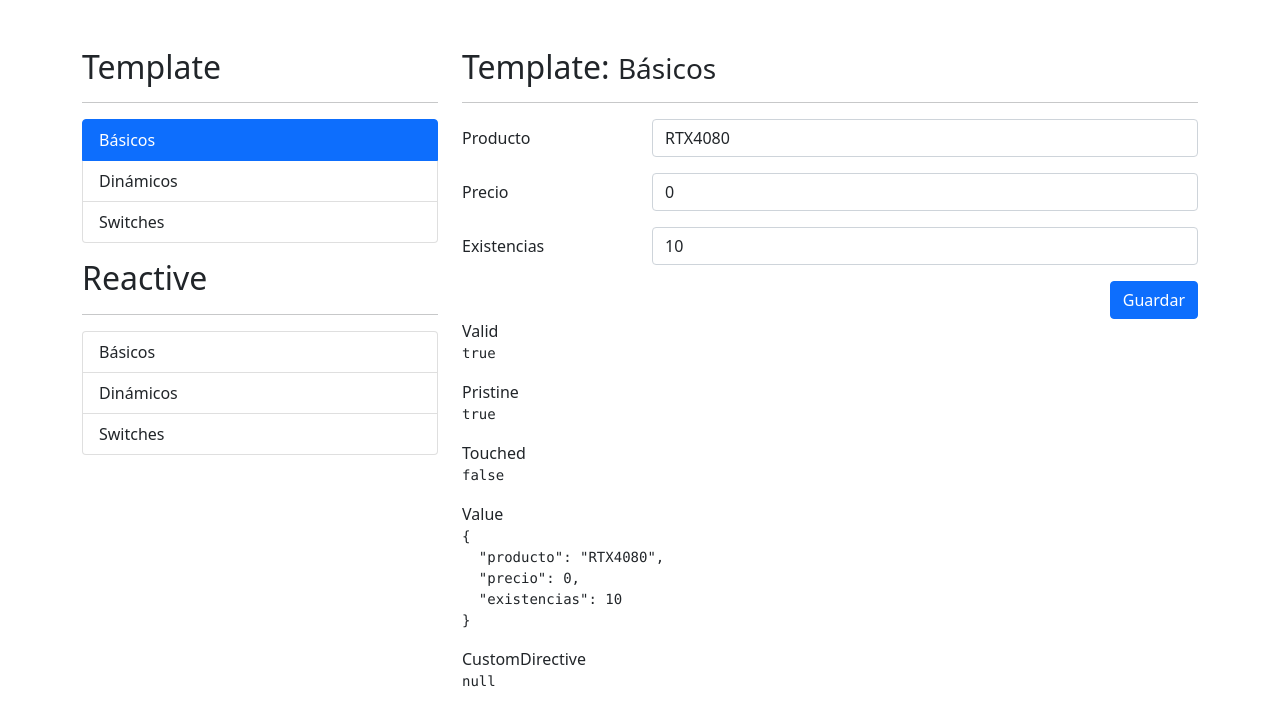
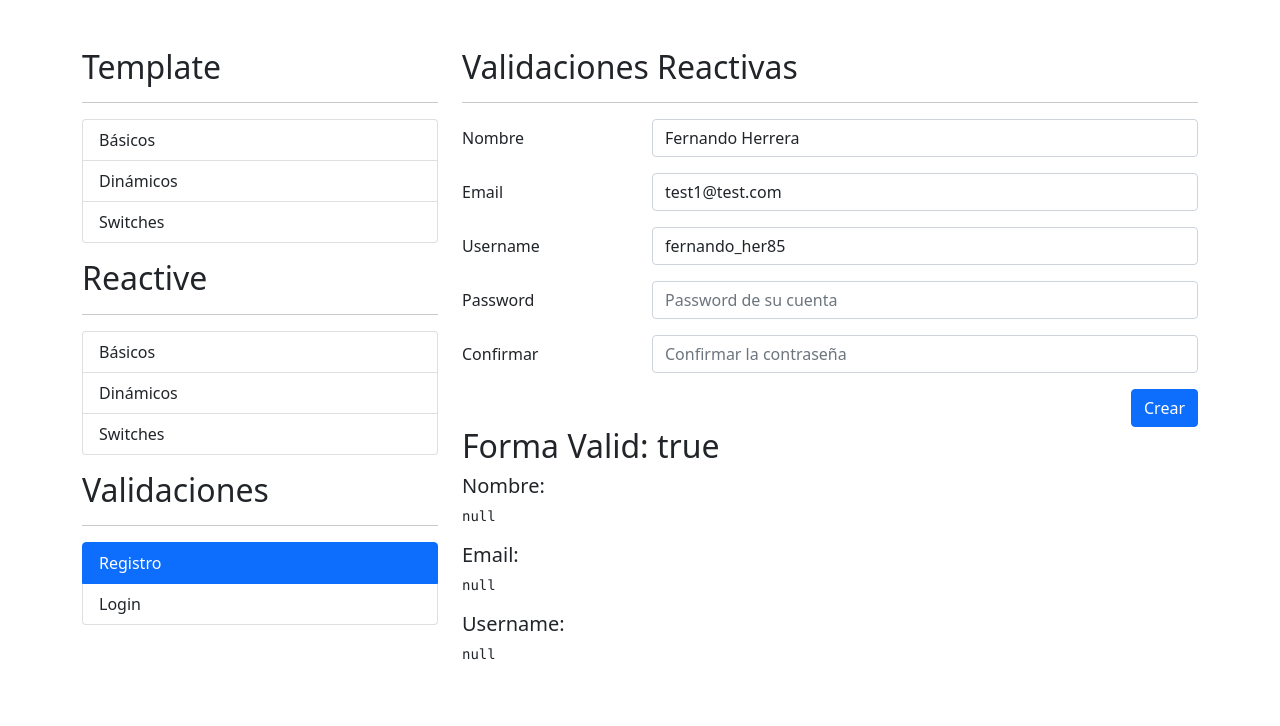
Before and after one commit to CharlieCastleWeb/06-formulariosApp, an Angular app: page /auth/registro in a window 1280 px wide. Before the commit this address led to /template/basicos. Shown: the top 726 px of the page. Built offline with nearby package versions, Linux system fonts and the light colour scheme.

Commit message:
Implementadas Validaciones Reactivas

```diff
--- a/src/app/app-routing.module.ts
+++ b/src/app/app-routing.module.ts
@@ -11,6 +11,10 @@ const routes: Routes = [
     loadChildren: () => import('./reactive/reactive.module').then( m => m.ReactiveModule )
   },
   {
+    path: 'auth',
+    loadChildren: () => import('./auth/auth.module').then( m => m.AuthModule )
+  },
+  {
     path: '**',
     redirectTo: 'template'
   }
--- a/src/app/app.module.ts
+++ b/src/app/app.module.ts
@@ -4,6 +4,7 @@ import { BrowserModule } from '@angular/platform-browser';
 import { AppRoutingModule } from './app-routing.module';
 import { AppComponent } from './app.component';
 import { SharedModule } from './shared/shared.module';
+import { AuthModule } from './auth/auth.module';
 
 @NgModule({
   declarations: [
@@ -12,7 +13,8 @@ import { SharedModule } from './shared/shared.module';
   imports: [
     BrowserModule,
     AppRoutingModule,
-    SharedModule
+    SharedModule,
+    AuthModule
   ],
   providers: [],
   bootstrap: [AppComponent]
--- /dev/null
+++ b/src/app/auth/pages/login/login.component.html
@@ -0,0 +1 @@
+<p>login works!</p>
--- /dev/null
+++ b/src/app/auth/pages/login/login.component.ts
@@ -0,0 +1,16 @@
+import { Component, OnInit } from '@angular/core';
+
+@Component({
+  selector: 'app-login',
+  templateUrl: './login.component.html',
+  styles: [
+  ]
+})
+export class LoginComponent implements OnInit {
+
+  constructor() { }
+
+  ngOnInit(): void {
+  }
+
+}
--- /dev/null
+++ b/src/app/auth/pages/registro/registro.component.html
@@ -0,0 +1,107 @@
+<h2>Validaciones Reactivas</h2>
+<hr>
+
+<div class="row">
+    <div class="col">
+        <form
+          autocomplete="off"
+          [formGroup]="miFormulario"
+          (ngSubmit)="submitFormulario()">
+            <!--nombre-->
+            <div class="row mb-3">
+                <label class="col-sm-3 col-form-label">Nombre</label>
+                <div class="col-sm-9">
+                    <input
+                        type="text"
+                        class="form-control"
+                        placeholder="Nombre del usuario"
+                        formControlName="nombre">
+                    <span
+                      class="form-text text-danger"
+                      *ngIf="campoNoValido('nombre')">
+                        Debe de ser en formato de nombre y apellido
+                    </span>
+                </div>
+
+            </div>
+
+            <!--Email-->
+            <div class="row mb-3">
+                <label class="col-sm-3 col-form-label">Email</label>
+                <div class="col-sm-9">
+                    <input
+                        type="email"
+                        class="form-control"
+                        placeholder="Email del usuario"
+                        formControlName="email">
+                    <span
+                      class="form-text text-danger"
+                      *ngIf="campoNoValido('email')">
+                      El correo es obligatorio
+                    </span>
+                </div>
+            </div>
+
+            <!--Username-->
+            <div class="row mb-3">
+                <label class="col-sm-3 col-form-label">Username</label>
+                <div class="col-sm-9">
+                    <input
+                        type="text"
+                        class="form-control"
+                        formControlName="username"
+                        placeholder="Nombre código del usuario">
+                    <span
+                      class="form-text text-danger"
+                      *ngIf="campoNoValido('username')">
+                      El username no puede ser Strider
+                    </span>
+                </div>
+            </div>
+
+            <!--Password-->
+            <div class="row mb-3">
+                <label class="col-sm-3 col-form-label">Password</label>
+                <div class="col-sm-9">
+                    <input
+                        type="password"
+                        class="form-control"
+                        placeholder="Password de su cuenta">
+                </div>
+            </div>
+
+            <!--Password2-->
+            <div class="row mb-3">
+                <label class="col-sm-3 col-form-label">Confirmar</label>
+                <div class="col-sm-9">
+                    <input
+                        type="password"
+                        class="form-control"
+                        placeholder="Confirmar la contraseña">
+                </div>
+            </div>
+
+            <div class="row">
+                <div class="col">
+                    <button
+                      class="btn btn-primary float-end"
+                      type="submit">
+                        Crear
+                    </button>
+                </div>
+            </div>
+        </form>
+
+    </div>
+</div>
+
+<h2>Forma Valid: {{miFormulario.valid}}</h2>
+
+<h5>Nombre: </h5>
+<pre>{{ this.miFormulario.controls['nombre'].errors | json }}</pre>
+
+<h5>Email: </h5>
+<pre>{{ this.miFormulario.controls['email'].errors | json }}</pre>
+
+<h5>Username: </h5>
+<pre>{{ this.miFormulario.controls['username'].errors | json }}</pre>
--- /dev/null
+++ b/src/app/auth/pages/registro/registro.component.ts
@@ -0,0 +1,43 @@
+import { Component, OnInit } from '@angular/core';
+import { FormBuilder, FormGroup, Validators } from '@angular/forms';
+import { ValidatorService } from '../../../shared/validator/validator.service';
+
+@Component({
+  selector: 'app-registro',
+  templateUrl: './registro.component.html',
+  styles: [
+  ]
+})
+export class RegistroComponent implements OnInit {
+
+  miFormulario: FormGroup = this.fb.group({
+    nombre: ['', [Validators.required, Validators.pattern(this.vs.nombreApellidoPattern)]],
+    email: ['', [Validators.required, Validators.pattern(this.vs.emailPattern)]],
+    username: ['', [Validators.required, this.vs.noPuedeSerStrider]]
+  });
+
+  constructor(  private fb: FormBuilder,
+                private vs: ValidatorService ) { }
+
+  ngOnInit(): void {
+
+    this.miFormulario.reset({
+      nombre: 'Fernando Herrera',
+      email: 'test1@test.com',
+      username: 'fernando_her85'
+    })
+
+  }
+
+  campoNoValido( campo: string ) {
+    return  this.miFormulario.get(campo)?.invalid
+            && this.miFormulario.get(campo)?.touched;
+  }
+
+  submitFormulario() {
+    console.log(this.miFormulario.value);
+
+    this.miFormulario.markAllAsTouched();
+
+  }
+}
--- a/src/app/shared/sidemenu/sidemenu.component.html
+++ b/src/app/shared/sidemenu/sidemenu.component.html
@@ -21,3 +21,15 @@
         routerLinkActive="active"
         >{{item.texto}}</li>
 </ul>
+
+<h2 class="mt-3">Validaciones</h2>
+<hr>
+
+<ul class="list-group">
+    <li
+        *ngFor="let item of authMenu"
+        class="list-group-item"
+        [routerLink]="[ item.ruta ]"
+        routerLinkActive="active"
+        >{{item.texto}}</li>
+</ul>
--- a/src/app/shared/sidemenu/sidemenu.component.ts
+++ b/src/app/shared/sidemenu/sidemenu.component.ts
@@ -43,8 +43,18 @@ export class SidemenuComponent {
     {
       texto: 'Switches',
       ruta: './reactive/switches'
-    },
+    }
   ];
 
+  authMenu: MenuItem[] = [
+    {
+      texto: 'Registro',
+      ruta: './auth/registro'
+    },
+    {
+      texto: 'Login',
+      ruta: './auth/login'
+    }
+  ];
 
 }
--- /dev/null
+++ b/src/app/shared/validator/validator.service.ts
@@ -0,0 +1,23 @@
+import { Injectable } from '@angular/core';
+import { FormControl, ValidationErrors } from '@angular/forms';
+
+@Injectable({
+  providedIn: 'root'
+})
+export class ValidatorService {
+
+  nombreApellidoPattern: string = '([a-zA-Z]+) ([a-zA-Z]+)';
+  emailPattern         : string = "^[a-z0-9._%+-]+@[a-z0-9.-]+\\.[a-z]{2,4}$";
+
+  noPuedeSerStrider( control: FormControl ): ValidationErrors | null {
+    const valor = control.value?.trim().toLowerCase();
+    if(valor === 'strider') {
+      return {
+        noStrider: true
+      }
+    }
+    return null;
+  }
+
+  constructor() { }
+}
```
Also changed, not shown: src/app/auth/auth-routing.module.ts (added, +26 -0 lines), src/app/auth/auth.module.ts (added, +21 -0 lines).
